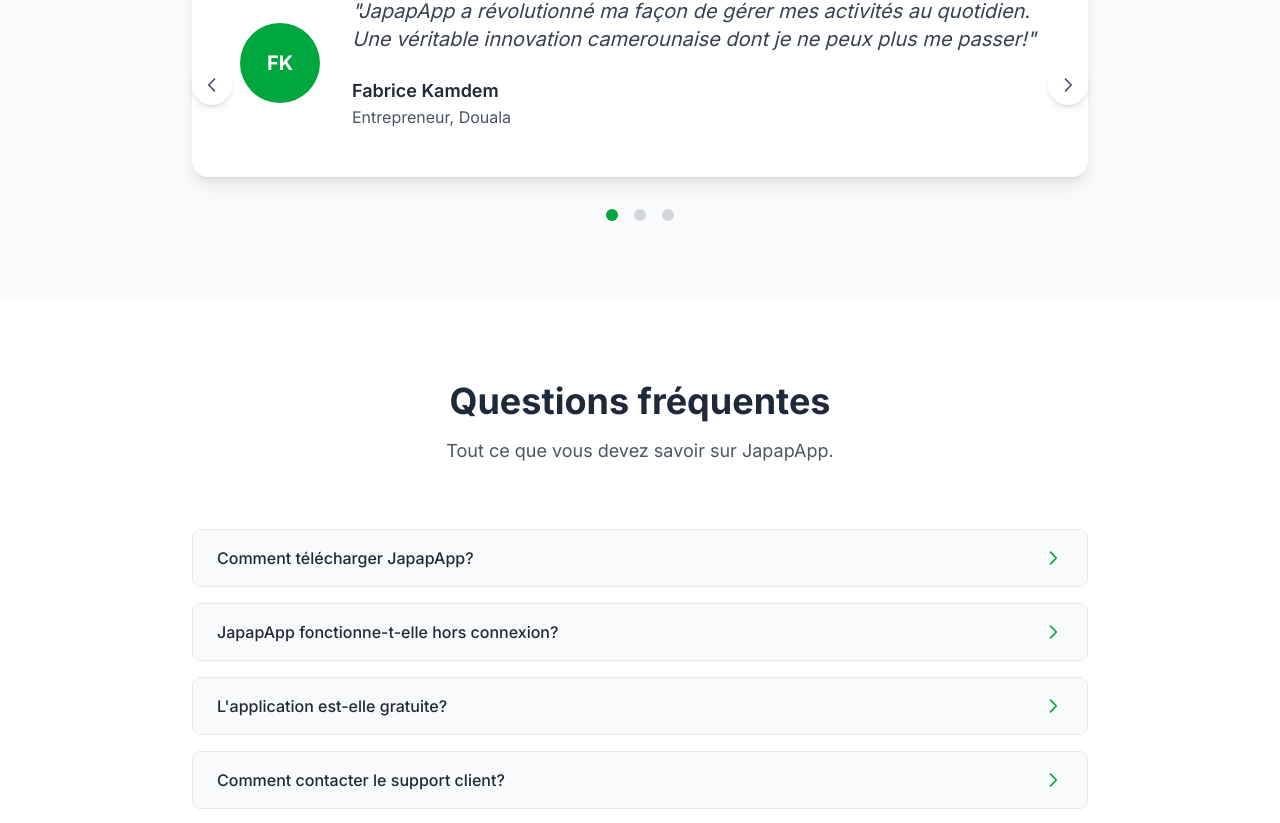
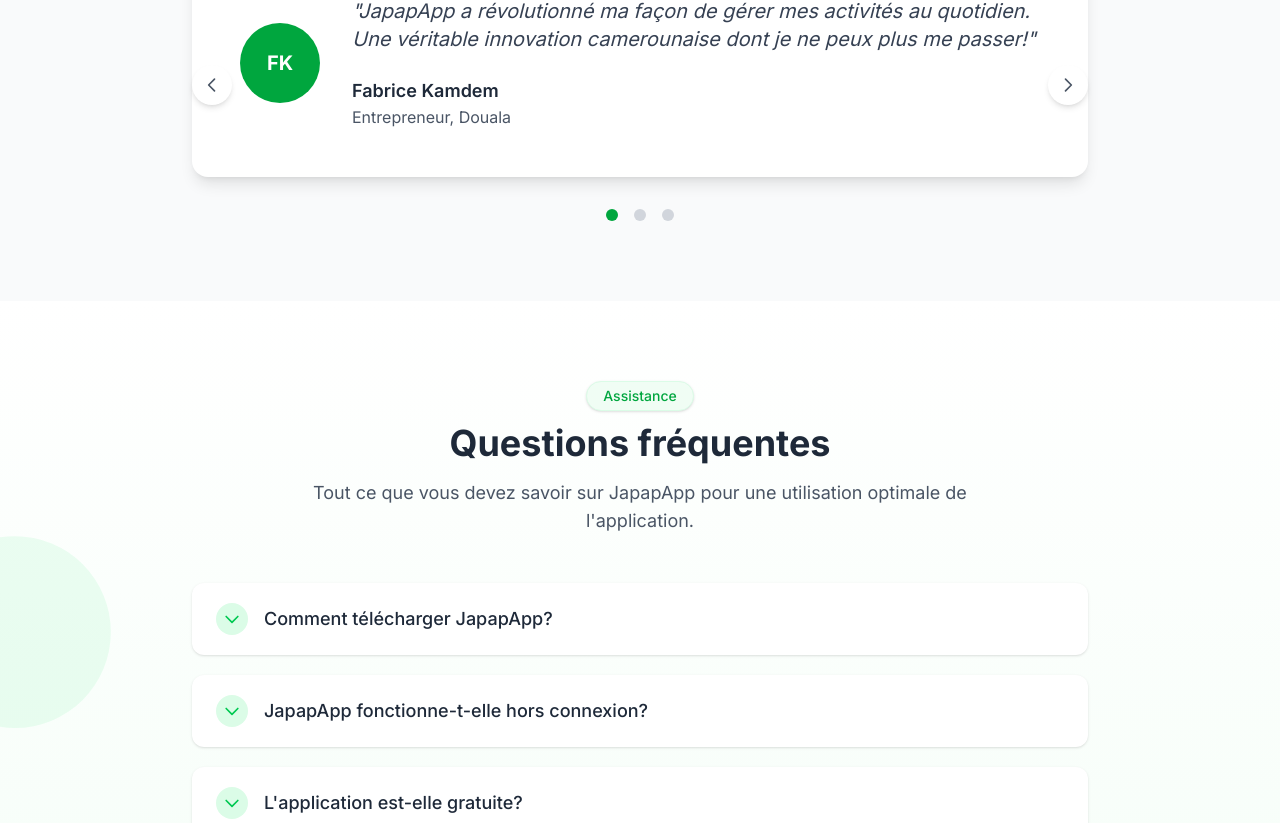
Before and after one commit to parfait-code/cabinet, a Next.js app: page / in a window 1280 px wide. Shown: the part 1941-2764 px from the top of the page. Built offline with nearby package versions, Linux system fonts and the light colour scheme.

Commit message:
enhance FAQ section with animated elements and support contact options

```diff
--- a/components/FAQ.tsx
+++ b/components/FAQ.tsx
@@ -32,46 +32,115 @@
     setOpenIndex(openIndex === index ? null : index);
   };
 
+  // Animation du contour lumineux
+  const glowVariants = {
+    initial: {
+      opacity: 0,
+      pathLength: 0
+    },
+    animate: {
+      opacity: 1,
+      pathLength: 1,
+      transition: {
+        duration: 2,
+        ease: "easeInOut",
+        repeat: Infinity,
+        repeatType: "reverse" as "reverse"
+      }
+    }
+  };
+
   return (
-    <section id="faq" className="py-20 px-6 md:px-12 lg:px-24 bg-white">
-      <div className="max-w-4xl mx-auto">
+    <section id="faq" className="relative py-20 px-6 md:px-12 lg:px-24 bg-gradient-to-b from-white to-green-50 overflow-hidden">
+      {/* Cercles décoratifs */}
+      <motion.div
+        className="absolute top-1/4 -left-20 w-40 h-40 rounded-full bg-green-100 mix-blend-multiply opacity-50"
+        animate={{
+          scale: [1, 1.2, 1],
+          x: [0, 15, 0],
+          y: [0, -15, 0]
+        }}
+        transition={{ duration: 12, repeat: Infinity, ease: "easeInOut" }}
+      />
+      <motion.div
+        className="absolute bottom-1/4 -right-20 w-64 h-64 rounded-full bg-green-200 mix-blend-multiply opacity-40"
+        animate={{
+          scale: [1, 1.3, 1],
+          x: [0, -20, 0],
+          y: [0, 20, 0]
+        }}
+        transition={{ duration: 15, repeat: Infinity, ease: "easeInOut" }}
+      />
+
+      <div className="max-w-4xl mx-auto relative z-10">
         <motion.div
-          className="text-center mb-16"
+          className="text-center mb-12"
           initial={{ opacity: 0, y: 20 }}
           whileInView={{ opacity: 1, y: 0 }}
           viewport={{ once: true }}
           transition={{ duration: 0.6 }}
         >
+          <span className="text-green-600 font-medium bg-green-50 py-1 px-4 rounded-full text-sm inline-block mb-3 shadow-sm border border-green-100">
+            Assistance
+          </span>
           <h2 className="text-3xl md:text-4xl font-bold text-gray-800 mb-4">Questions fréquentes</h2>
-          <p className="text-lg text-gray-600">Tout ce que vous devez savoir sur JapapApp.</p>
+          <p className="text-lg text-gray-600 max-w-2xl mx-auto">Tout ce que vous devez savoir sur JapapApp pour une utilisation optimale de l'application.</p>
         </motion.div>
 
-        <div className="space-y-4">
+        <div className="space-y-5">
           {faqItems.map((item, index) => (
             <motion.div
               key={index}
-              className="border border-gray-200 rounded-lg overflow-hidden"
+              className="relative bg-white rounded-xl overflow-hidden shadow-sm"
               initial={{ opacity: 0, y: 20 }}
               whileInView={{ opacity: 1, y: 0 }}
               viewport={{ once: true }}
               transition={{ delay: index * 0.1, duration: 0.5 }}
+              whileHover={{ boxShadow: "0 10px 25px -5px rgba(34, 197, 94, 0.15)" }}
             >
+              {/* Contour lumineux animé */}
+              <div className="absolute inset-0 pointer-events-none">
+                <svg className="absolute inset-0 w-full h-full">
+                  <motion.rect
+                    width="100%"
+                    height="100%"
+                    rx="12"
+                    ry="12"
+                    fill="none"
+                    stroke={openIndex === index ? "url(#glow-gradient)" : "transparent"}
+                    strokeWidth="1.5"
+                    variants={glowVariants}
+                    initial="initial"
+                    animate={openIndex === index ? "animate" : "initial"}
+                  />
+                  <defs>
+                    <linearGradient id="glow-gradient" x1="0%" y1="0%" x2="100%" y2="100%">
+                      <stop offset="0%" stopColor="rgba(34, 197, 94, 0)" />
+                      <stop offset="50%" stopColor="rgba(34, 197, 94, 0.8)" />
+                      <stop offset="100%" stopColor="rgba(34, 197, 94, 0)" />
+                    </linearGradient>
+                  </defs>
+                </svg>
+              </div>
+
               <button
-                className="w-full py-4 px-6 flex justify-between items-center text-left bg-gray-50 hover:bg-gray-100 transition-colors"
+                className="w-full py-5 px-6 flex justify-between items-center text-left transition-colors"
                 onClick={() => toggleQuestion(index)}
               >
-                <span className="font-medium text-gray-800">{item.question}</span>
-                <span className="text-green-600">
-                  {openIndex === index ? (
+                <div className="flex items-center">
+                  <motion.div
+                    className={`flex items-center justify-center w-8 h-8 rounded-full mr-4 ${openIndex === index ? 'bg-green-500 text-white' : 'bg-green-100 text-green-500'}`}
+                    animate={{ rotate: openIndex === index ? 180 : 0 }}
+                    transition={{ duration: 0.3 }}
+                  >
                     <svg xmlns="http://www.w3.org/2000/svg" className="h-5 w-5" fill="none" viewBox="0 0 24 24" stroke="currentColor">
                       <path strokeLinecap="round" strokeLinejoin="round" strokeWidth={2} d="M19 9l-7 7-7-7" />
                     </svg>
-                  ) : (
-                    <svg xmlns="http://www.w3.org/2000/svg" className="h-5 w-5" fill="none" viewBox="0 0 24 24" stroke="currentColor">
-                      <path strokeLinecap="round" strokeLinejoin="round" strokeWidth={2} d="M9 5l7 7-7 7" />
-                    </svg>
-                  )}
-                </span>
+                  </motion.div>
+                  <span className={`font-medium text-lg ${openIndex === index ? 'text-green-600' : 'text-gray-800'}`}>
+                    {item.question}
+                  </span>
+                </div>
               </button>
 
               <AnimatePresence>
@@ -82,8 +151,47 @@
                     exit={{ height: 0, opacity: 0 }}
                     transition={{ duration: 0.3 }}
                   >
-                    <div className="py-4 px-6 bg-white text-gray-600">
-                      {item.answer}
+                    <div className="py-5 px-6 pl-16 text-gray-600 border-t border-gray-100">
+                      <motion.div
+                        initial={{ opacity: 0, y: 10 }}
+                        animate={{ opacity: 1, y: 0 }}
+                        transition={{ duration: 0.3, delay: 0.1 }}
+                      >
+                        {item.answer}
+                      </motion.div>
+
+                      {/* Lien ou action supplémentaire selon la question */}
+                      {index === 0 && (
+                        <motion.div
+                          initial={{ opacity: 0 }}
+                          animate={{ opacity: 1 }}
+                          transition={{ delay: 0.3 }}
+                          className="mt-4"
+                        >
+                          <a href="#download" className="text-green-600 font-medium flex items-center hover:text-green-700 transition-colors">
+                            Télécharger maintenant
+                            <svg xmlns="http://www.w3.org/2000/svg" className="h-4 w-4 ml-1" fill="none" viewBox="0 0 24 24" stroke="currentColor">
+                              <path strokeLinecap="round" strokeLinejoin="round" strokeWidth={2} d="M14 5l7 7m0 0l-7 7m7-7H3" />
+                            </svg>
+                          </a>
+                        </motion.div>
+                      )}
+
+                      {index === 3 && (
+                        <motion.div
+                          initial={{ opacity: 0 }}
+                          animate={{ opacity: 1 }}
+                          transition={{ delay: 0.3 }}
+                          className="mt-4"
+                        >
+                          <a href="mailto:support@japapapp.cm" className="text-green-600 font-medium flex items-center hover:text-green-700 transition-colors">
+                            Contacter le support
+                            <svg xmlns="http://www.w3.org/2000/svg" className="h-4 w-4 ml-1" fill="none" viewBox="0 0 24 24" stroke="currentColor">
+                              <path strokeLinecap="round" strokeLinejoin="round" strokeWidth={2} d="M3 8l7.89 5.26a2 2 0 002.22 0L21 8M5 19h14a2 2 0 002-2V7a2 2 0 00-2-2H5a2 2 0 00-2 2v10a2 2 0 002 2z" />
+                            </svg>
+                          </a>
+                        </motion.div>
+                      )}
                     </div>
                   </motion.div>
                 )}
@@ -91,6 +199,38 @@
             </motion.div>
           ))}
         </div>
+
+        {/* Section Contact Supplémentaire */}
+        <motion.div
+          className="mt-16 bg-green-50 rounded-2xl p-8 border border-green-100 relative overflow-hidden"
+          initial={{ opacity: 0, y: 20 }}
+          whileInView={{ opacity: 1, y: 0 }}
+          viewport={{ once: true }}
+          transition={{ delay: 0.5 }}
+        >
+          <div className="absolute right-0 bottom-0 opacity-10">
+            <svg width="180" height="180" viewBox="0 0 24 24" fill="currentColor" className="text-green-600">
+              <path d="M20 2H4c-1.1 0-1.99.9-1.99 2L2 22l4-4h14c1.1 0 2-.9 2-2V4c0-1.1-.9-2-2-2zm-7 12h-2v-2h2v2zm0-4h-2V6h2v4z" />
+            </svg>
+          </div>
+
+          <div className="relative z-10">
+            <h3 className="text-xl font-semibold text-gray-800 mb-3">Une question sans réponse ?</h3>
+            <p className="text-gray-600 mb-5">Notre équipe de support est disponible pour vous aider avec n'importe quelle question.</p>
+
+            <motion.a
+              href="mailto:support@japapapp.cm"
+              className="inline-flex items-center justify-center bg-green-600 text-white py-3 px-6 rounded-lg font-medium hover:bg-green-700 transition-colors"
+              whileHover={{ scale: 1.03 }}
+              whileTap={{ scale: 0.98 }}
+            >
+              <svg xmlns="http://www.w3.org/2000/svg" className="h-5 w-5 mr-2" fill="none" viewBox="0 0 24 24" stroke="currentColor">
+                <path strokeLinecap="round" strokeLinejoin="round" strokeWidth={2} d="M3 8l7.89 5.26a2 2 0 002.22 0L21 8M5 19h14a2 2 0 002-2V7a2 2 0 00-2-2H5a2 2 0 00-2 2v10a2 2 0 002 2z" />
+              </svg>
+              Contacter le support
+            </motion.a>
+          </div>
+        </motion.div>
       </div>
     </section>
   );
```
